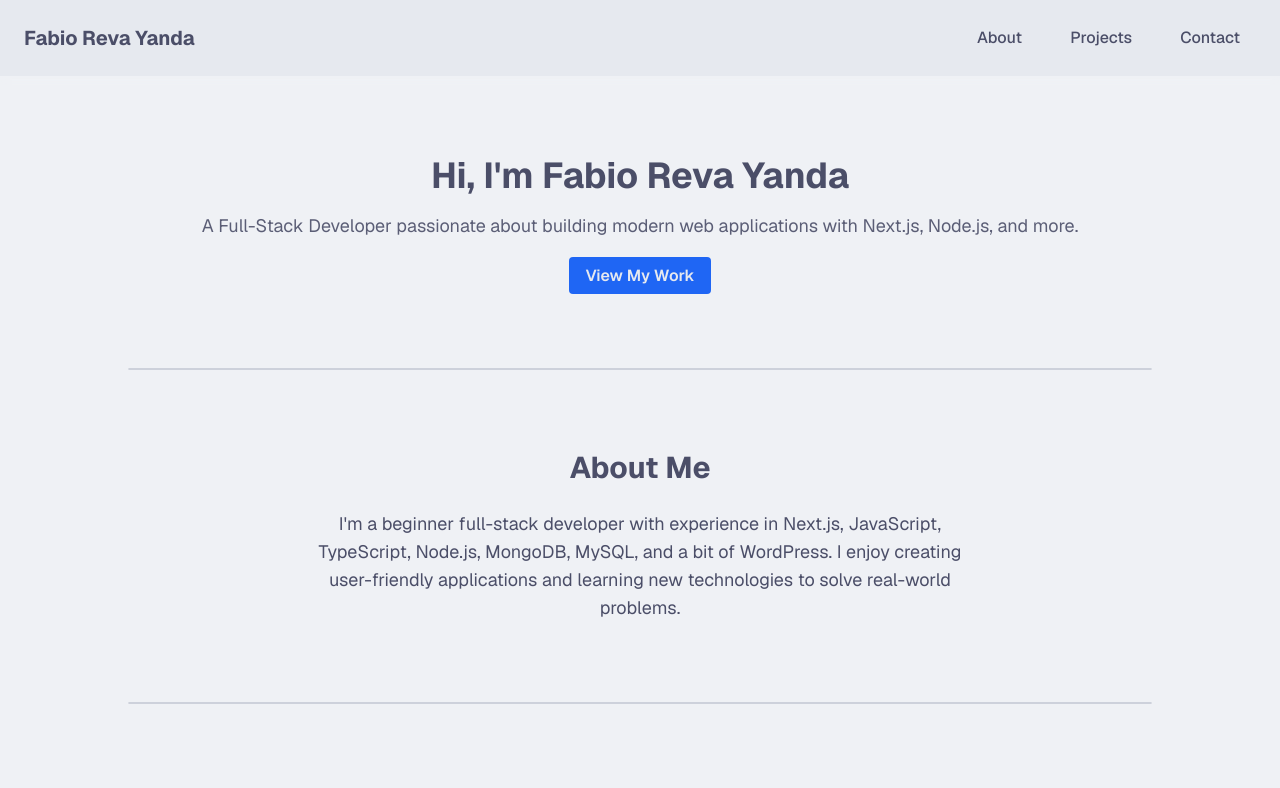
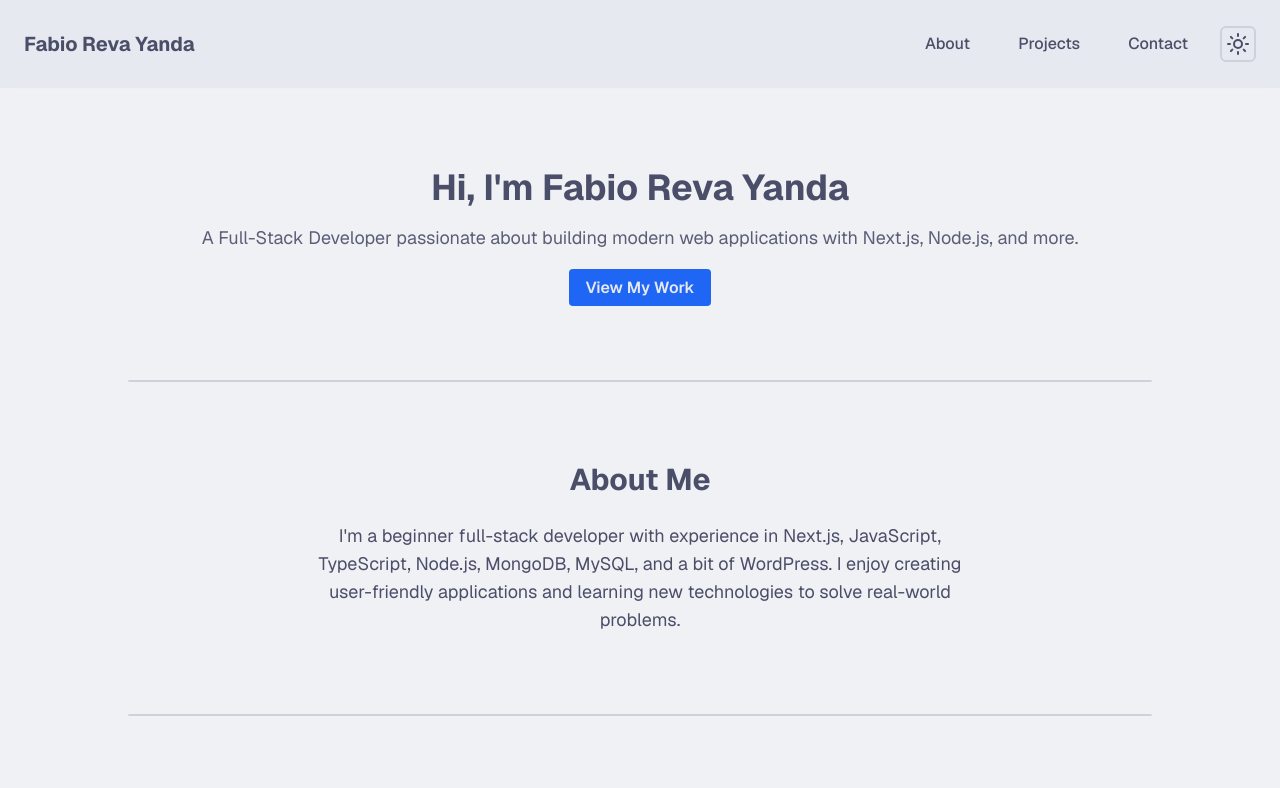
Before and after one commit to bioib/portfolio, a Next.js app: page / in a window 1280 px wide. Shown: the top 788 px of the page. Built offline with nearby package versions, Linux system fonts and the light colour scheme.

Commit message:
feat(theme): implement theme toggle functionality and update dependencies

```diff
--- a/package.json
+++ b/package.json
@@ -9,7 +9,9 @@
     "lint": "next lint"
   },
   "dependencies": {
+    "lucide-react": "^0.526.0",
     "next": "15.4.4",
+    "next-themes": "^0.4.6",
     "react": "19.1.0",
     "react-dom": "19.1.0"
   },
--- a/src/app/globals.css
+++ b/src/app/globals.css
@@ -10,6 +10,17 @@
   --blue: hsl(220deg, 91%, 54%);
   --blue-hover: hsl(220deg, 91%, 42%);
   --surface-0: hsl(223deg, 16%, 83%);
+}
+
+[data-theme="dark"] {
+  --base: #1e1e2e;
+  --subtext: #bac2de;
+  --text: #cdd6f4;
+  --crust: hsl(240deg, 23%, 9%);
+  --mantle: #181825;
+  --blue: #89b4fa;
+  --blue-hover: hsl(217deg, 92%, 64%);
+  --surface-0: hsl(237deg, 16%, 23%);
 }
 
 @theme inline {
@@ -26,7 +37,7 @@
   --font-mono: var(--font-geist-mono);
 }
 
-@media (prefers-color-scheme: dark) {
+/* @media (prefers-color-scheme: dark) {
   :root {
     --base: #1e1e2e;
     --subtext: #bac2de;
@@ -37,7 +48,7 @@
     --blue-hover: hsl(217deg, 92%, 64%);
     --surface-0: hsl(237deg, 16%, 23%);
   }
-}
+} */
 
 body {
   background: var(--base);
--- a/src/app/layout.tsx
+++ b/src/app/layout.tsx
@@ -1,5 +1,6 @@
 import type { Metadata } from "next";
 import { Geist, Geist_Mono } from "next/font/google";
+import { ThemeProvider } from "next-themes";
 import "./globals.css";
 
 const geistSans = Geist({
@@ -82,11 +83,11 @@ export default function RootLayout({
   children: React.ReactNode;
 }>) {
   return (
-    <html lang="en">
+    <html lang="en" suppressHydrationWarning>
       <body
         className={`${geistSans.variable} ${geistMono.variable} antialiased`}
       >
-        {children}
+        <ThemeProvider>{children}</ThemeProvider>
       </body>
     </html>
   );
--- a/src/app/page.tsx
+++ b/src/app/page.tsx
@@ -1,6 +1,7 @@
 import Link from "next/link";
 import Image from "next/image";
 import MobileNav from "@/components/mobile-nav";
+import ThemeToggle from "@/components/theme-toggle";
 
 const projects = [
   {
@@ -61,7 +62,7 @@ export default function Home() {
       <nav className="bg-mantle shadow-base hidden p-6 shadow-md md:flex">
         <div className="container mx-auto flex items-center justify-between">
           <h1 className="text-xl font-bold">Fabio Reva Yanda</h1>
-          <div className="space-x-4 font-medium">
+          <div className="gap-4 font-medium flex items-center justify-center">
             <Link
               href="#about"
               className="hover:text-text-hover hover:bg-surface-0 rounded px-4 py-2 transition-colors duration-300"
@@ -80,6 +81,7 @@ export default function Home() {
             >
               Contact
             </Link>
+            <ThemeToggle />
           </div>
         </div>
       </nav>
--- /dev/null
+++ b/src/components/theme-toggle.tsx
@@ -0,0 +1,16 @@
+"use client";
+import { useTheme } from "next-themes";
+import { Moon, Sun } from "lucide-react";
+
+export default function ThemeToggle() {
+  const { theme, setTheme } = useTheme();
+
+  const toggleTheme = () => {
+    setTheme(`${theme == "light" ? "dark" : "light"}`);
+  };
+  return (
+    <button onClick={toggleTheme} className="cursor-pointer p-1 border-2 rounded-md border-surface-0">
+      {theme == "light" ? <Moon /> : <Sun />}
+    </button>
+  );
+}
```
Also changed, not shown: 1 other file (tests, documents, lock files or other folders).
